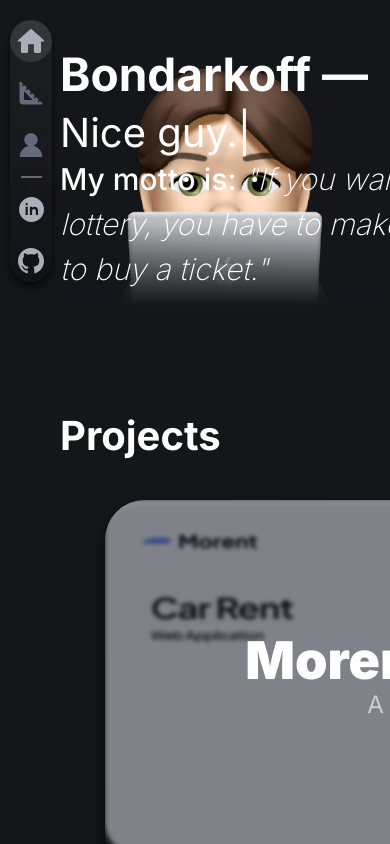
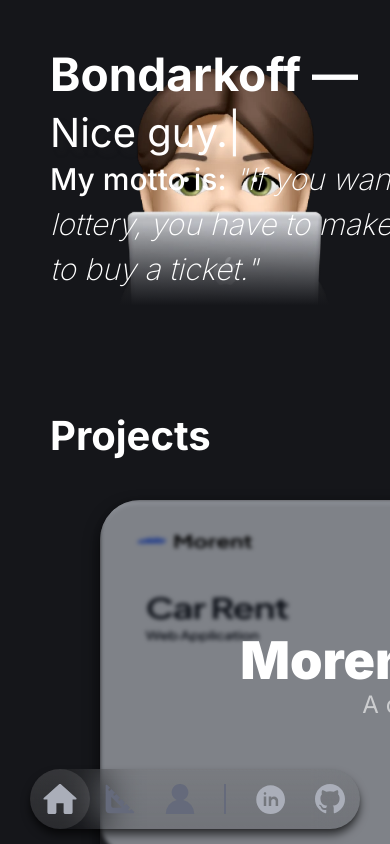
Before and after one commit to bondarkoff/next-portfolio, a Next.js app: page / in a window 390 px wide. Shown: the top 844 px of the page. Built offline with nearby package versions, Linux system fonts and the light colour scheme.

Commit message:
set sidebar horizontal on 1024px breakdown

```diff
--- a/src/components/ui/sidebar/Sidebar.module.scss
+++ b/src/components/ui/sidebar/Sidebar.module.scss
@@ -10,6 +10,7 @@
     backdrop-filter: blur(20px);
     border-radius: 80px;
     margin: 40px;
+    z-index: 50;
     &__link,
     &__active,
     &__social {
@@ -39,9 +40,9 @@
     &__active {
         background: rgba(255, 255, 255, 0.1);
         border-radius: 32px;
-        transition: all 0.4s linear;
+        transition: all 0.2s linear;
         svg {
-            transition: all 0.4s linear;
+            transition: all 0.2s linear;
             transform: scale(1.2);
             path {
                 fill: #aaaeb9;
@@ -74,7 +75,7 @@
 @media (max-width: 1240px) {
     .sidebar {
         margin: 0;
-        margin-left: 10px;
+        margin-left: 5px;
         margin-top: 20px;
         &__link,
         &__active,
@@ -94,16 +95,38 @@
 @media (max-width: 1024px) {
     .sidebar {
         margin: 0;
-        margin-left: 10px;
-        margin-top: 20px;
+        margin-left: 0;
+        margin-top: 0;
+        margin-bottom: 15px;
+        left: 50%;
+        transform: translateX(-50%);
+        bottom: 0;
+        &__divider {
+            width: 30px;
+            transform: rotate(90deg);
+        }
         &__link,
-        &__active,
-        &__social {
-            width: 42px;
-            height: 42px;
+        &__social,
+        &__active {
+            width: 60px;
+            height: 60px;
+            svg {
+                width: 30px;
+                height: 30px;
+                &:active {
+                    transform: scale(1.1);
+                }
+            }
+        }
+        nav {
+            ul {
+                display: flex;
+                flex-direction: row;
+                align-items: center;
+            }
         }
         li {
-            margin-top: 10px;
+            margin: 0;
         }
     }
 }
--- a/src/styles/global.scss
+++ b/src/styles/global.scss
@@ -37,6 +37,7 @@ a {
 @media (max-width: 1140px) {
     .container {
         width: 1024px;
+        padding-left: 50px;
     }
 }
 
```
